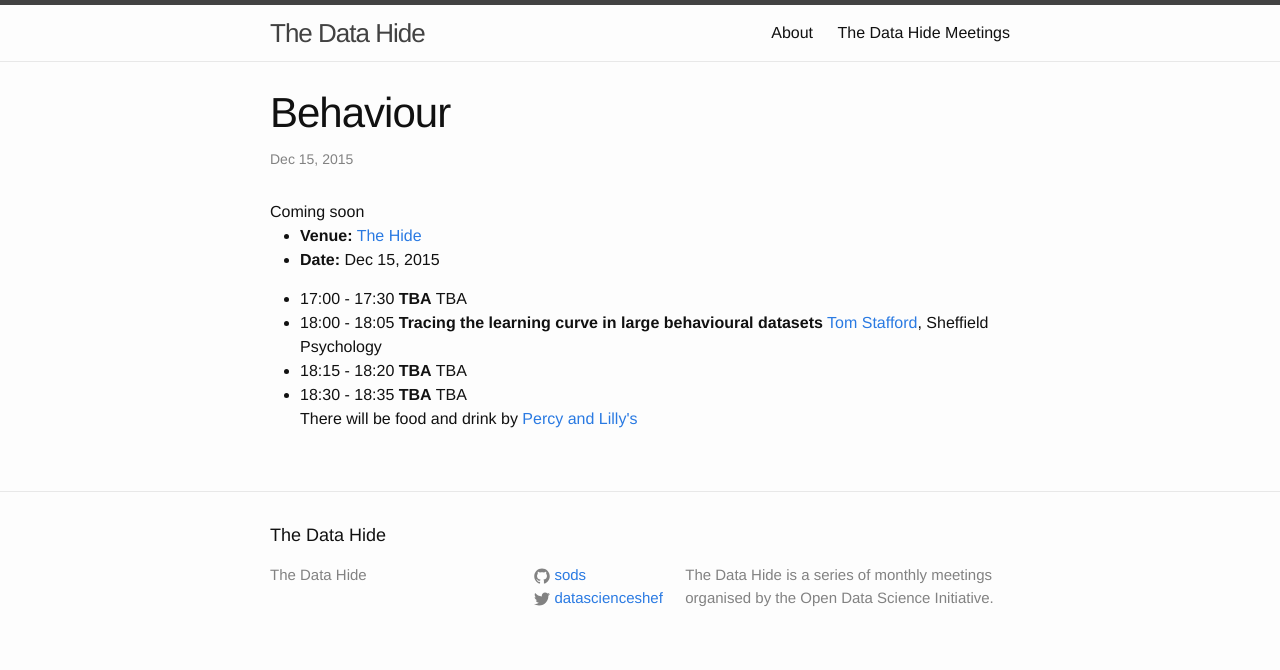
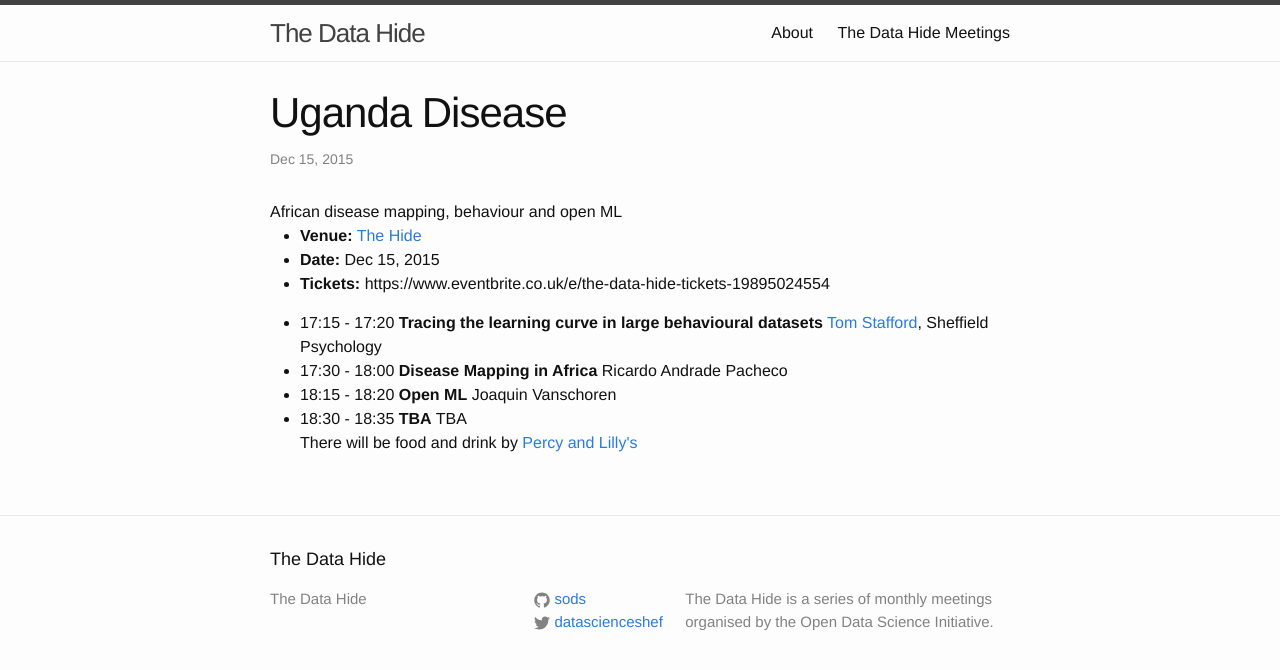
Before and after one commit to sods/datahide, a Jekyll site: the page built from _posts/2015-12-15-behaviour.md, in a window 1280 px wide. Shown: the top 670 px of the page. Built offline with Jekyll 4.4.1, drawn with Linux system fonts in a browser that asks for light colours; comment, search, counter and statistics services are not loaded.

Commit message:
Update schedule

```diff
--- a/_posts/2015-12-15-behaviour.md
+++ b/_posts/2015-12-15-behaviour.md
@@ -1,25 +1,25 @@
 ---
 layout: datahide
-title:  "Behaviour"
-tagline: Coming soon
+title:  "Uganda Disease"
+tagline: "African disease mapping, behaviour and open ML"
 venue: "[The Hide](https://www.facebook.com/TheHideS3)"
 date: 2015-12-15 17:00
-tickets:
+tickets: https://www.eventbrite.co.uk/e/the-data-hide-tickets-19895024554
 talks:
-- start: "17:00"
-  end: "17:30"
-  title: "TBA"
-  speaker: "TBA"
-  type: invited
-- start: "18:00"
-  end: "18:05"
+- start: "17:15"
+  end: "17:20"
   title: "Tracing the learning curve in large behavioural datasets"
   speaker: "[Tom Stafford](https://www.sheffield.ac.uk/psychology/staff/academic/tom-stafford), Sheffield Psychology"
   type: lighting
+- start: "17:30"
+  end: "18:00"
+  title: "Disease Mapping in Africa"
+  speaker: "Ricardo Andrade Pacheco"
+  type: invited
 - start: "18:15"
   end: "18:20"
-  title: "TBA"
-  speaker: "TBA"
+  title: "Open ML"
+  speaker: "Joaquin Vanschoren"
   type: lightning
 - start: "18:30"
   end: "18:35"
```
Also changed, not shown: _posts/2015-11-17-facebook-spelling-data-ethics.md (+1 -1 lines).
